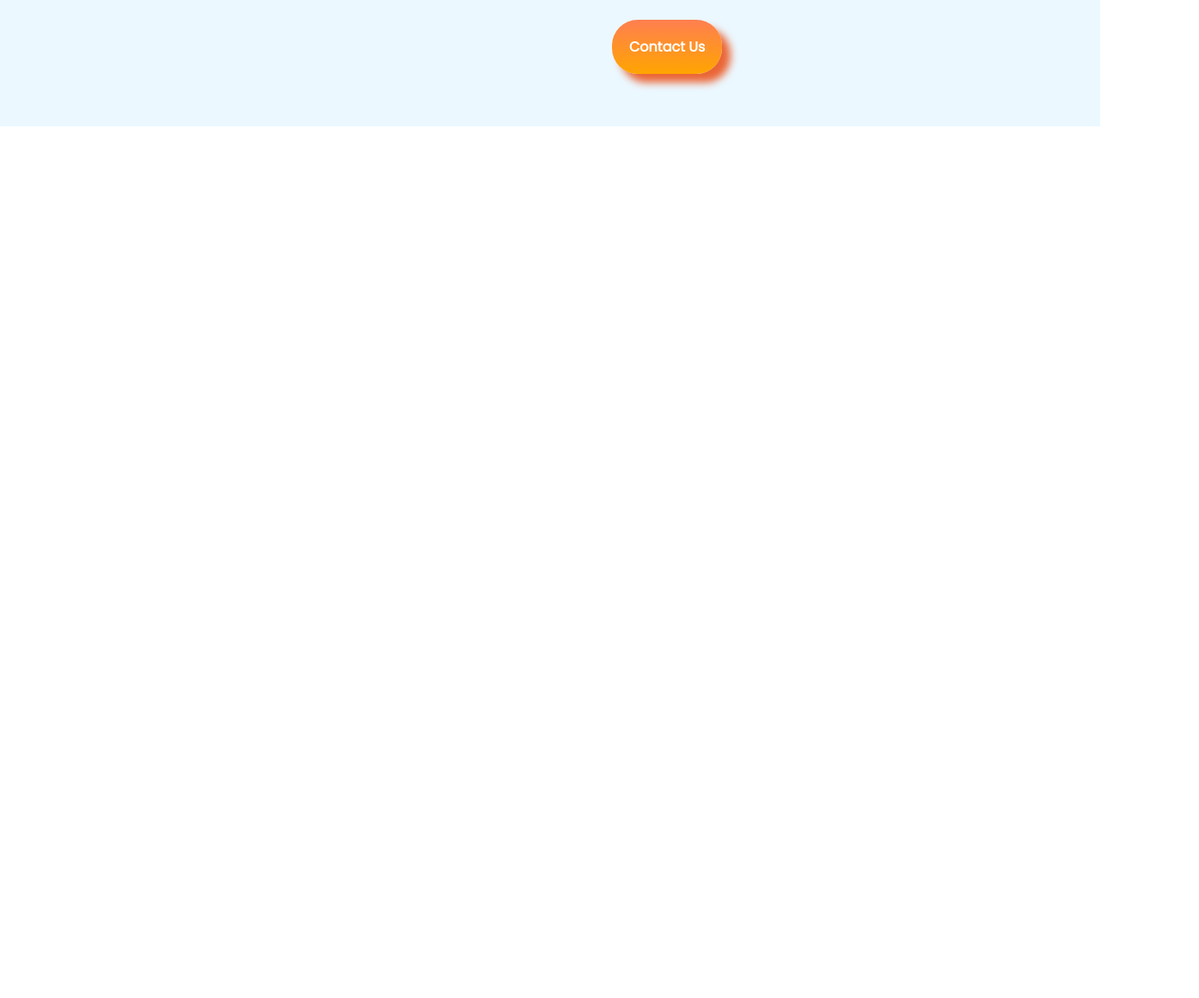
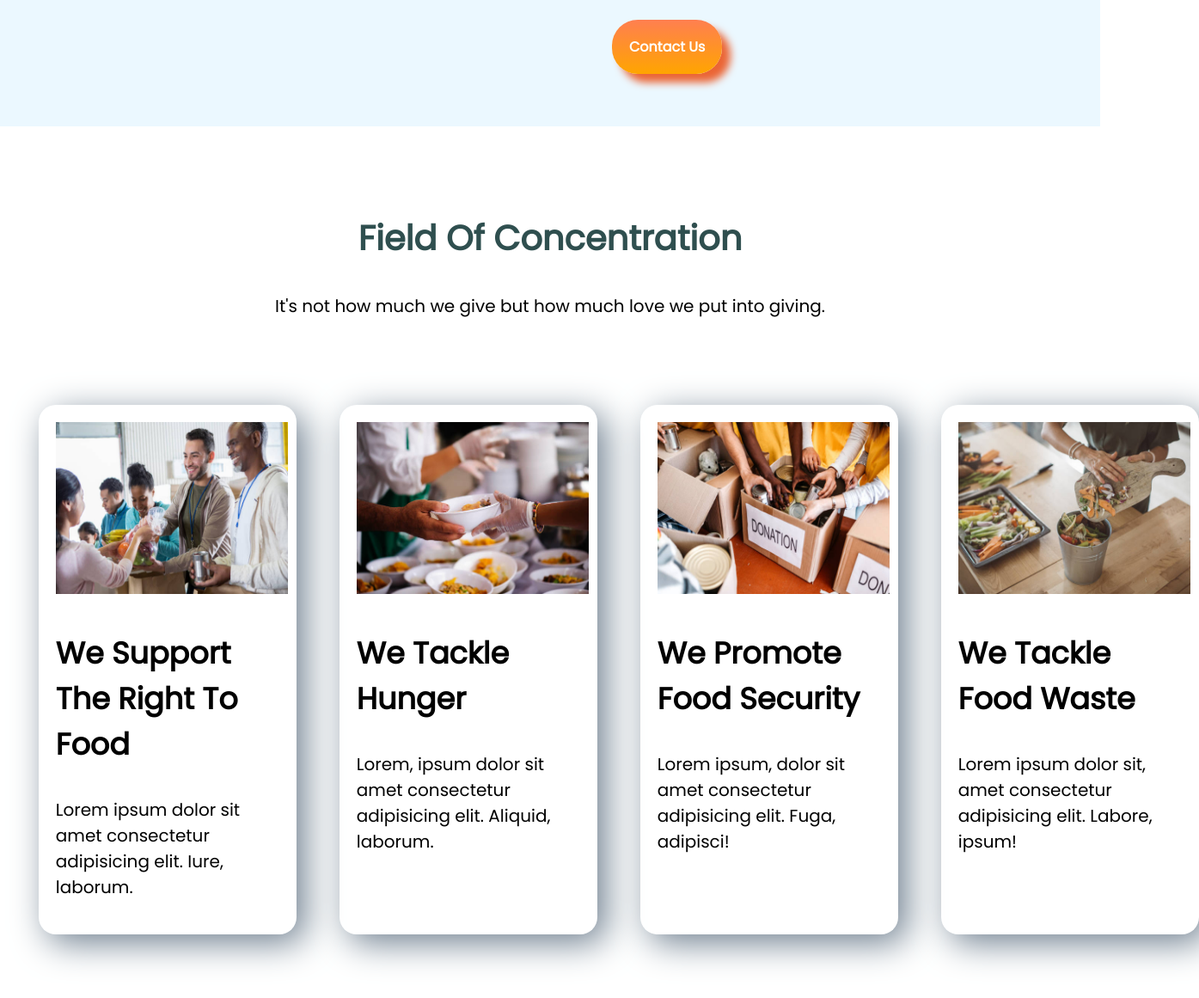
Before and after one commit to KeyaAkter/FoodForNation, a plain HTML site: page index.html in a window 1280 px wide. Shown: the part 1204-2365 px from the top of the page at 86% size, 1395 px wide, since content can reach past the window. Before the commit the page ends 1451 px from the top, so only its background shows below. Drawn offline with Linux system fonts and the light colour scheme.

Commit message:
third section added

```diff
--- a/index.html
+++ b/index.html
@@ -39,6 +39,36 @@
             <a target="blank" class="button-design" href="">Contact Us</a>
         </div>
     </section>
+    <section>
+        <div class="center-align">
+            <h2>Field Of Concentration</h2>
+            <p>It's not how much we give but how much love we put into giving.</p>
+        </div>
+        <div id="mission-margin" class="flexible-container">
+            <div class="mission">
+                <img src="images/my-collection/support-people.jpg" alt="">
+                <h3>We Support The Right To Food </h3>
+                <p>Lorem ipsum dolor sit amet consectetur adipisicing elit. Iure, laborum.</p>
+            </div>
+            <div class="mission">
+                <img src="images/my-collection/giving-food.jpg" alt="">
+                <h3>We Tackle Hunger</h3>
+                <p>Lorem, ipsum dolor sit amet consectetur adipisicing elit. Aliquid, laborum.</p>
+            </div>
+            <div class="mission">
+                <img src="images/my-collection/donation.jpg" alt="">
+                <h3>We Promote Food Security</h3>
+                <p>Lorem ipsum, dolor sit amet consectetur adipisicing elit. Fuga, adipisci!</p>
+            </div>
+            <div class="mission">
+                <img src="images/my-collection/recycling.jpg" alt="">
+                <h3>We Tackle Food Waste</h3>
+                <p>Lorem ipsum dolor sit, amet consectetur adipisicing elit. Labore, ipsum!</p>
+            </div>
+        </div>
+
+
+    </section>
 
 </body>
 
--- a/style.css
+++ b/style.css
@@ -8,6 +8,9 @@ h1{
 h2{
     font-size: 40px;
     color: darkslategrey;
+}
+h3{
+    font-size: 35px;
 }
 p{
     font-size: 20px;
@@ -51,3 +54,22 @@ p{
     background-position: right;
     padding-bottom: 50px;
 }
+.center-align{
+    text-align: center;
+}
+.mission{
+    width: 21%;
+    margin-left: 2%;
+    margin-right: 2%;
+    text-align: left;
+    padding: 20px;
+    border-radius: 20px;
+    box-shadow: 10px 10px 40px slategrey;
+}
+.mission img{
+    height: 200px;
+    width: 270px;
+}
+#mission-margin{
+    margin:100px 20px;
+}
```
Also changed, not shown: images/my-collection/cooking.jpg (added), images/my-collection/delivery.jpg (added), images/my-collection/recycling.jpg (added), images/my-collection/support-people.jpg (added).
